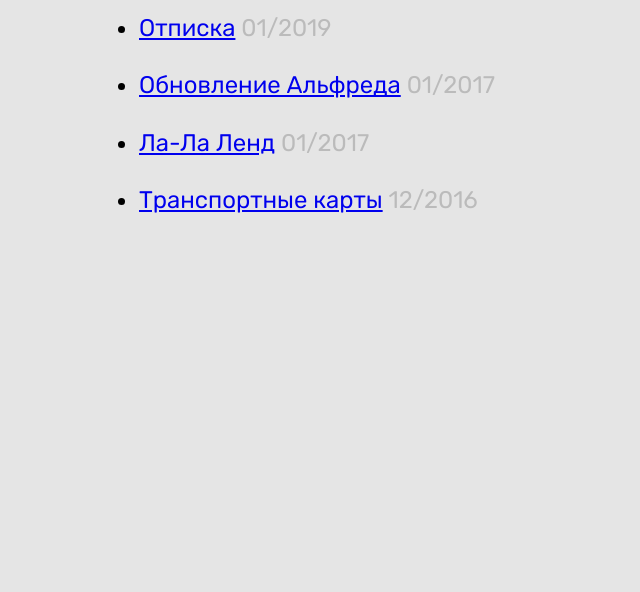
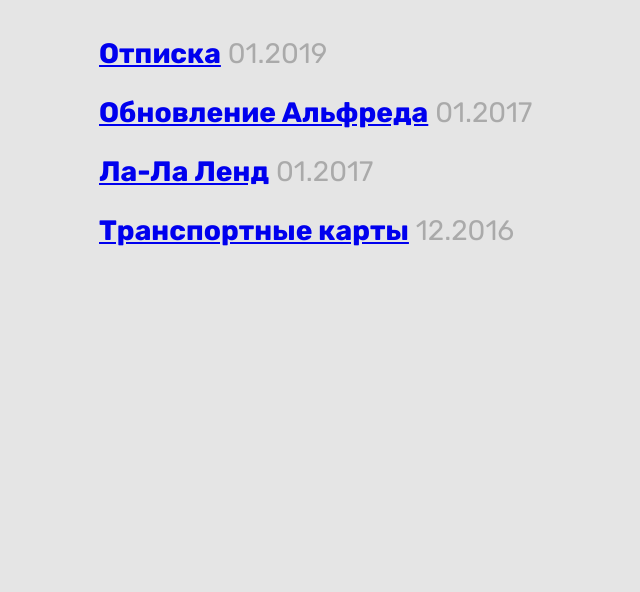
Before and after one commit to mnsrv/vilnius, a Gatsby site: page /blog in a window 1280 px wide. Shown: the part 208-800 px from the top of the page, without its empty margins (141-781 px from the left). Built offline with nearby package versions, Linux system fonts and the light colour scheme; Gatsby itself is replaced by a stand-in of ours.

Commit message:
style blog

```diff
--- a/src/components/Block.js
+++ b/src/components/Block.js
@@ -1,4 +1,5 @@
 import React, { PureComponent } from 'react'
+import { Link } from 'gatsby'
 
 export default class Block extends PureComponent {
   render() {
@@ -17,6 +18,9 @@
   renderImage = () => {
     const { title, imageUrl } = this.props
 
+    if (!imageUrl) {
+      return null
+    }
     return (
       <img
         src={imageUrl}
@@ -29,25 +33,55 @@
   }
 
   renderTitle = () => {
-    const { rating, title, year } = this.props
-
     return (
       <h3 className="blockTitle">
-        {rating} {title}
-        <span className="blockYear"> {year}</span>
+        {this.renderUrl()}
+        {this.renderYear()}
       </h3>
     )
+  }
+
+  renderUrl = () => {
+    const { rating, title, url } = this.props
+
+    if (!url) {
+      return (
+        <span>
+          {rating} {title}
+        </span>
+      )
+    }
+    return (
+      <Link to={url}>
+        {rating} {title}
+      </Link>
+    )
+  }
+
+  renderYear = () => {
+    const { year } = this.props
+
+    if (!year) {
+      return null
+    }
+    return <span className="blockYear"> {year}</span>
   }
 
   renderSubtitle = () => {
     const { subtitle } = this.props
 
+    if (!subtitle) {
+      return null
+    }
     return <small className="blockSubtitle">{subtitle}</small>
   }
 
   renderText = () => {
     const { text } = this.props
 
+    if (!text) {
+      return null
+    }
     return <p dangerouslySetInnerHTML={{ __html: text }} />
   }
 }
--- a/src/pages/blog/index.js
+++ b/src/pages/blog/index.js
@@ -1,18 +1,19 @@
 import React from 'react'
-import { Link, graphql } from 'gatsby'
+import { graphql } from 'gatsby'
 
 import Layout from '../../components/Layout'
+import Block from '../../components/Block'
 
 export default ({ data }) => (
   <Layout title="Блог">
-    <ul>
-      {data.allMarkdownRemark.edges.map(({ node }) => (
-        <li key={node.id}>
-          <Link to={node.fields.slug}>{node.frontmatter.title}</Link>
-          <span style={{ color: '#bbb' }}> {node.frontmatter.date}</span>
-        </li>
-      ))}
-    </ul>
+    {data.allMarkdownRemark.edges.map(({ node }) => (
+      <Block
+        key={node.id}
+        url={node.fields.slug}
+        title={node.frontmatter.title}
+        year={node.frontmatter.date}
+      />
+    ))}
   </Layout>
 )
 
@@ -25,7 +26,7 @@
           id
           frontmatter {
             title
-            date(formatString: "MM/YYYY")
+            date(formatString: "MM.YYYY")
           }
           fields {
             slug
--- a/src/styles/style.css
+++ b/src/styles/style.css
@@ -64,12 +64,12 @@
   text-decoration: none;
   cursor: default;
 }
-ul {
-  margin: 0;
-}
 ul li a {
   display: inline-block;
   padding: 0.5rem 0;
+}
+p+ol, p+ul {
+  margin-top: -0.75em;
 }
 h1,
 h2,
@@ -90,6 +90,7 @@
 }
 .blockYear {
   font-weight: normal;
+  color: #aaa;
 }
 .blockSubtitle {
   margin-top: 5px;
--- a/src/templates/blog-post.js
+++ b/src/templates/blog-post.js
@@ -7,8 +7,8 @@
   const post = data.markdownRemark
   return (
     <Layout title={post.frontmatter.title}>
+      <div dangerouslySetInnerHTML={{ __html: post.html }} />
       <small>{post.frontmatter.date}</small>
-      <div dangerouslySetInnerHTML={{ __html: post.html }} />
     </Layout>
   )
 }
```
